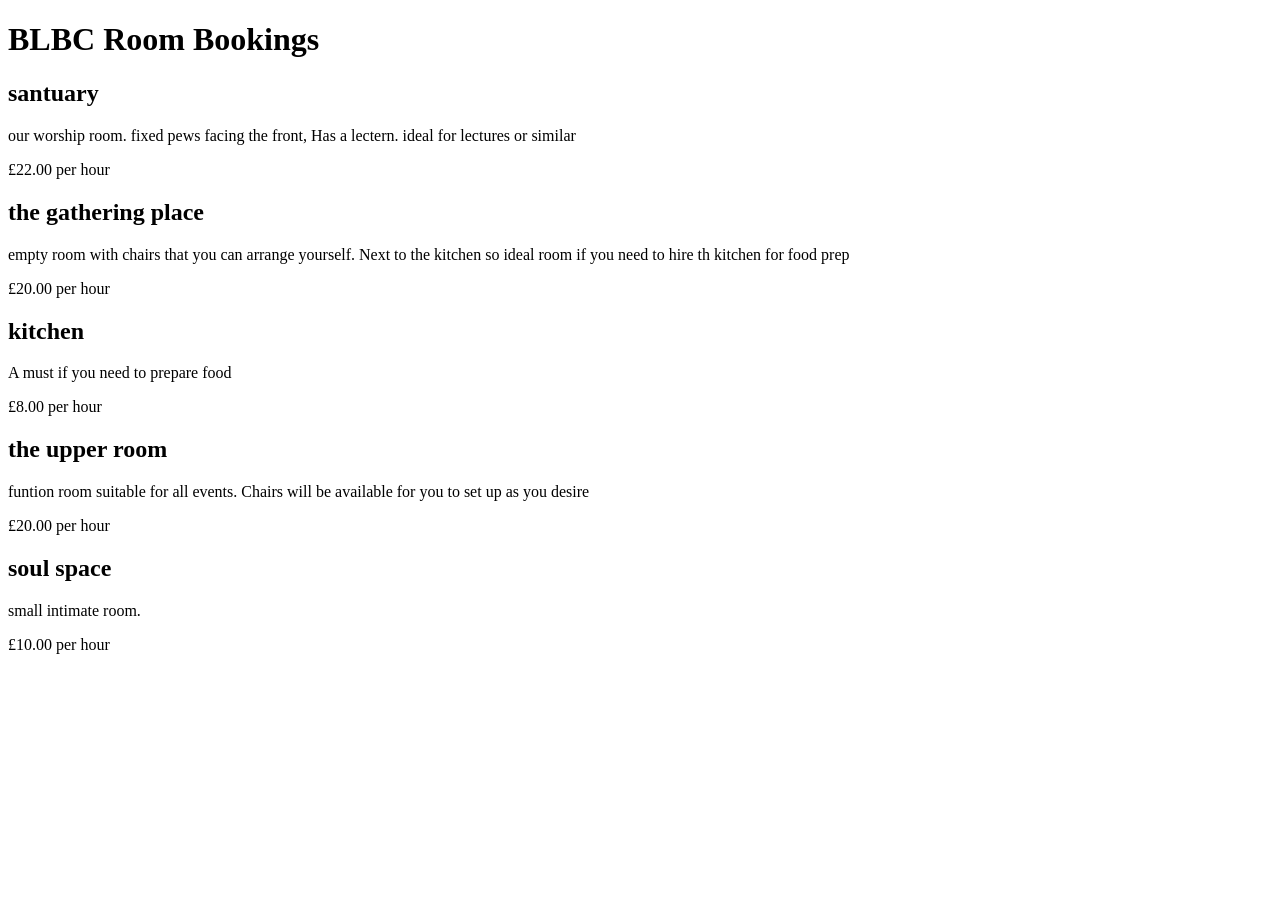
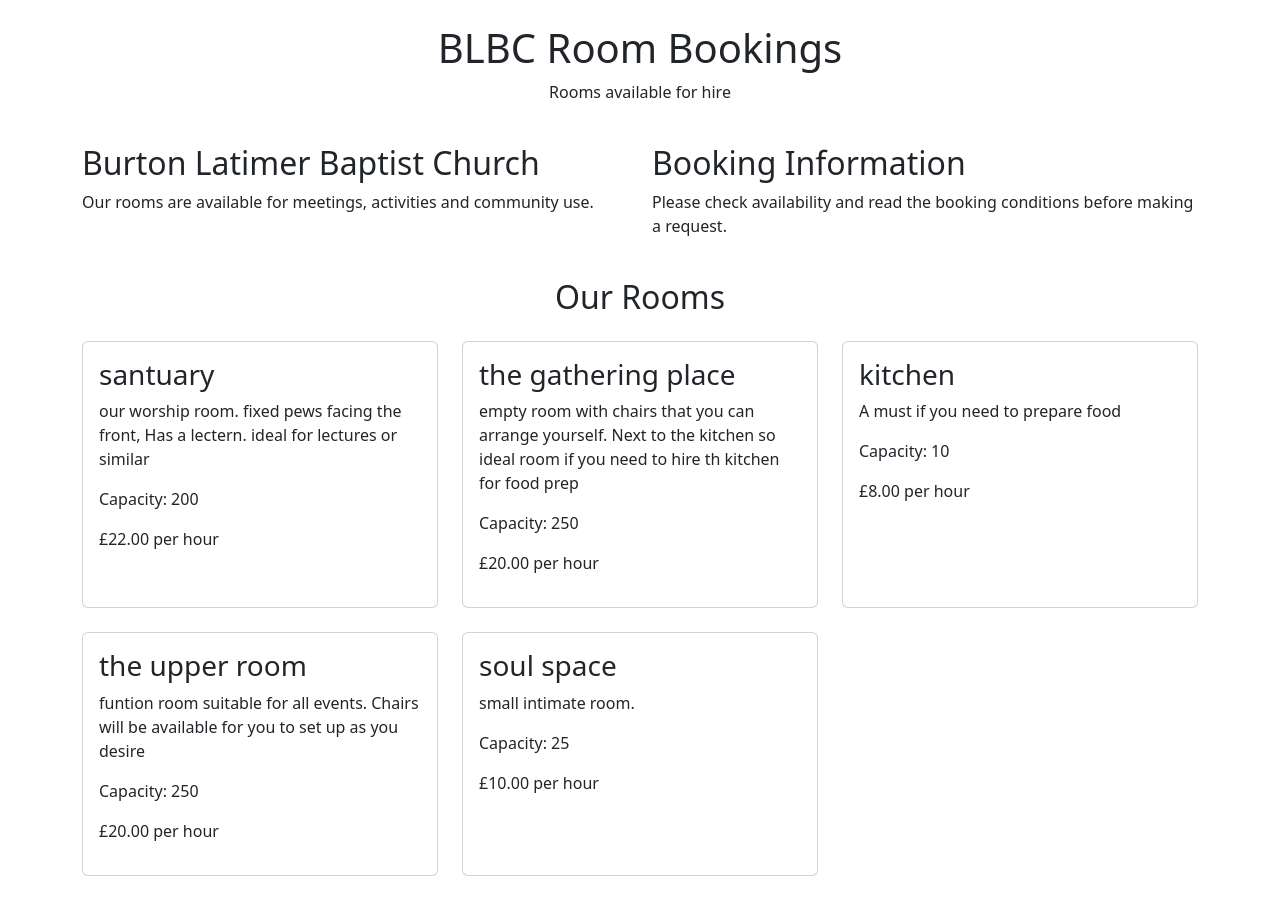
Before and after one commit to uglyfeet/BLBC-Bookings, a Django app: page / in a window 1280 px wide. Before the commit the page ends 654 px from the top, so only its background shows below. Run offline with Django 5.2, Linux system fonts and the light colour scheme; data comes from the database, SQL or seed files in the repository.

Commit message:
Create Bootstrap homepage layout

```diff
--- a/bookings/templates/bookings/home.html
+++ b/bookings/templates/bookings/home.html
@@ -1,17 +1,78 @@
 <!DOCTYPE html>
-<html>
+<html lang="en">
 <head>
-    <title>BLBC Bookings</title>
+    <meta charset="UTF-8">
+    <meta name="viewport" content="width=device-width, initial-scale=1.0">
+
+    <title>BLBC Room Bookings</title>
+
+    <link
+        href="https://cdn.jsdelivr.net/npm/bootstrap@5.3.3/dist/css/bootstrap.min.css"
+        rel="stylesheet">
 </head>
+
 <body>
 
-    <h1>BLBC Room Bookings</h1>
+    <header class="container text-center py-4">
+        <h1>BLBC Room Bookings</h1>
+        <p>Rooms available for hire</p>
+    </header>
 
-    {% for room in rooms %}
-        <h2>{{ room.name }}</h2>
-        <p>{{ room.description }}</p>
-        <p>£{{ room.hourly_rate }} per hour</p>
-    {% endfor %}
+    <main class="container">
+
+        <section class="row mb-4">
+            <div class="col-md-6">
+                <h2>Burton Latimer Baptist Church</h2>
+                <p>
+                    Our rooms are available for meetings, activities
+                    and community use.
+                </p>
+            </div>
+
+            <div class="col-md-6">
+                <h2>Booking Information</h2>
+                <p>
+                    Please check availability and read the booking
+                    conditions before making a request.
+                </p>
+            </div>
+        </section>
+
+        <section>
+            <h2 class="text-center mb-4">Our Rooms</h2>
+
+            <div class="row">
+
+                {% for room in rooms %}
+                <div class="col-md-6 col-lg-4 mb-4">
+
+                    <div class="card h-100">
+                        <div class="card-body">
+
+                            <h3 class="card-title">{{ room.name }}</h3>
+
+                            <p class="card-text">
+                                {{ room.description }}
+                            </p>
+
+                            <p>
+                                Capacity: {{ room.capacity }}
+                            </p>
+
+                            <p>
+                                £{{ room.hourly_rate }} per hour
+                            </p>
+
+                        </div>
+                    </div>
+
+                </div>
+                {% endfor %}
+
+            </div>
+        </section>
+
+    </main>
 
 </body>
 </html>
```
